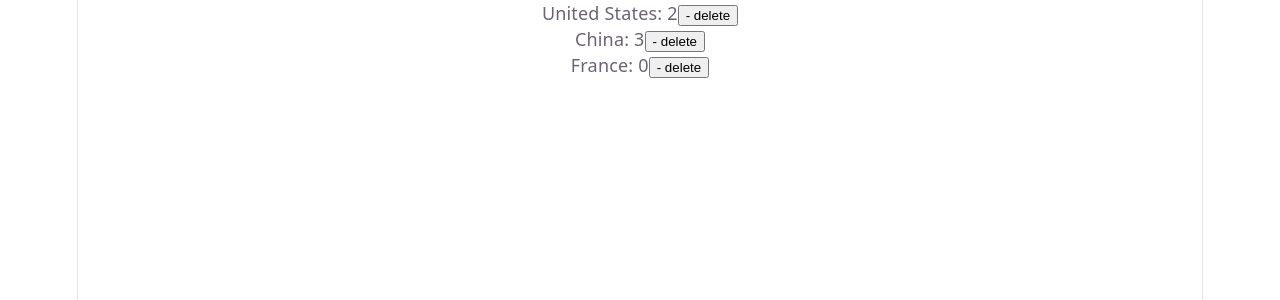
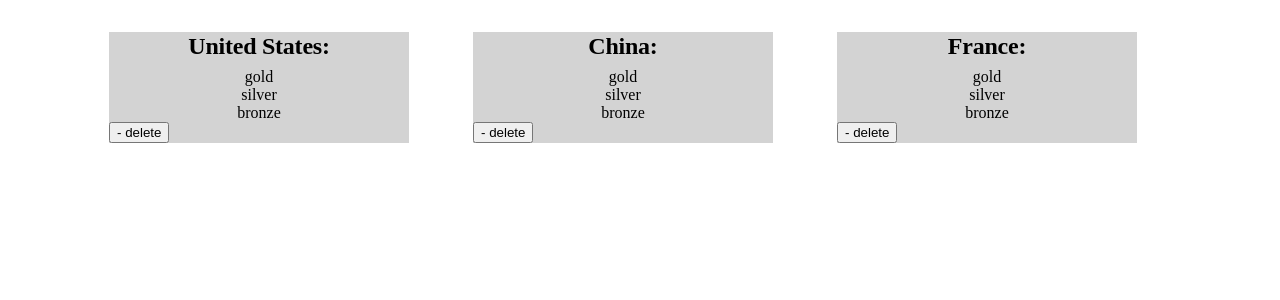
Before and after one commit to tmalasuk/medals, a React (Vite) app: page / in a window 1280 px wide. Shown: the top 300 px of the page. Built offline with nearby package versions, Linux system fonts and the light colour scheme.

Commit message:
Assignment 3

```diff
--- a/src/App.css
+++ b/src/App.css
@@ -1,184 +1,15 @@
-.counter {
-  font-size: 16px;
-  padding: 5px 10px;
-  border-radius: 5px;
-  color: var(--accent);
-  background: var(--accent-bg);
-  border: 2px solid transparent;
-  transition: border-color 0.3s;
-  margin-bottom: 24px;
-
-  &:hover {
-    border-color: var(--accent-border);
-  }
-  &:focus-visible {
-    outline: 2px solid var(--accent);
-    outline-offset: 2px;
-  }
+.countries{
+  display: flex;
+  margin: 0 auto;
 }
 
-.hero {
-  position: relative;
-
-  .base,
-  .framework,
-  .vite {
-    inset-inline: 0;
-    margin: 0 auto;
-  }
-
-  .base {
-    width: 170px;
-    position: relative;
-    z-index: 0;
-  }
-
-  .framework,
-  .vite {
-    position: absolute;
-  }
-
-  .framework {
-    z-index: 1;
-    top: 34px;
-    height: 28px;
-    transform: perspective(2000px) rotateZ(300deg) rotateX(44deg) rotateY(39deg)
-      scale(1.4);
-  }
-
-  .vite {
-    z-index: 0;
-    top: 107px;
-    height: 26px;
-    width: auto;
-    transform: perspective(2000px) rotateZ(300deg) rotateX(40deg) rotateY(39deg)
-      scale(0.8);
-  }
+.country{
+  background-color:lightgrey;
+  margin: 2rem;
+  min-width: 300px;
 }
 
-#center {
-  display: flex;
-  flex-direction: column;
-  gap: 25px;
-  place-content: center;
-  place-items: center;
-  flex-grow: 1;
-
-  @media (max-width: 1024px) {
-    padding: 32px 20px 24px;
-    gap: 18px;
-  }
+button{
+  display: block;
+  margin-top: auto;
 }
-
-#next-steps {
-  display: flex;
-  border-top: 1px solid var(--border);
-  text-align: left;
-
-  & > div {
-    flex: 1 1 0;
-    padding: 32px;
-    @media (max-width: 1024px) {
-      padding: 24px 20px;
-    }
-  }
-
-  .icon {
-    margin-bottom: 16px;
-    width: 22px;
-    height: 22px;
-  }
-
-  @media (max-width: 1024px) {
-    flex-direction: column;
-    text-align: center;
-  }
-}
-
-#docs {
-  border-right: 1px solid var(--border);
-
-  @media (max-width: 1024px) {
-    border-right: none;
-    border-bottom: 1px solid var(--border);
-  }
-}
-
-#next-steps ul {
-  list-style: none;
-  padding: 0;
-  display: flex;
-  gap: 8px;
-  margin: 32px 0 0;
-
-  .logo {
-    height: 18px;
-  }
-
-  a {
-    color: var(--text-h);
-    font-size: 16px;
-    border-radius: 6px;
-    background: var(--social-bg);
-    display: flex;
-    padding: 6px 12px;
-    align-items: center;
-    gap: 8px;
-    text-decoration: none;
-    transition: box-shadow 0.3s;
-
-    &:hover {
-      box-shadow: var(--shadow);
-    }
-    .button-icon {
-      height: 18px;
-      width: 18px;
-    }
-  }
-
-  @media (max-width: 1024px) {
-    margin-top: 20px;
-    flex-wrap: wrap;
-    justify-content: center;
-
-    li {
-      flex: 1 1 calc(50% - 8px);
-    }
-
-    a {
-      width: 100%;
-      justify-content: center;
-      box-sizing: border-box;
-    }
-  }
-}
-
-#spacer {
-  height: 88px;
-  border-top: 1px solid var(--border);
-  @media (max-width: 1024px) {
-    height: 48px;
-  }
-}
-
-.ticks {
-  position: relative;
-  width: 100%;
-
-  &::before,
-  &::after {
-    content: '';
-    position: absolute;
-    top: -4.5px;
-    border: 5px solid transparent;
-  }
-
-  &::before {
-    left: 0;
-    border-left-color: var(--border);
-  }
-  &::after {
-    right: 0;
-    border-right-color: var(--border);
-  }
-}
--- a/src/App.jsx
+++ b/src/App.jsx
@@ -1,4 +1,5 @@
 import { useState } from 'react'
+import { useRef } from "react";
 import reactLogo from './assets/react.svg'
 import viteLogo from './assets/vite.svg'
 import heroImg from './assets/hero.png'
@@ -12,17 +13,23 @@ function App() {
     { id: 3, name: 'France', gold: 0 },
   ])
 
+  const medals = useRef([
+    { id: 1, name: "gold" },
+    { id: 2, name: "silver" },
+    { id: 3, name: "bronze" },
+  ]);
+
   function handleDelete(countryID) {
     setCountries(countries.filter((c) => c.id !== countryID));
   }
 
 
   return (
-    <>
+    <div class="countries">
       {countries.map((country) => (
-        <Country key={country.id} id={country.id} name={country.name} gold={country.gold} onDelete={handleDelete} />
+        <Country key={country.id} id={country.id} name={country.name} gold={country.gold} onDelete={handleDelete} medals={medals.current}/>
       ))}
-    </>
+    </div>
   )
 }
 
--- a/src/components/Country.jsx
+++ b/src/components/Country.jsx
@@ -1,5 +1,14 @@
+
+import Medal from "./Medal";
 
 export default function Country(props) {
 
-    return <div>{props.name}: {props.gold}<button onClick={()=> props.onDelete(props.id)}> - delete </button></div>;
+
+    return <div class="country">
+    <h2>{props.name}:</h2>
+    {props.medals.map((medal) => (
+        <Medal key={medal.id} medal={medal}/>
+      ))}
+    <button onClick={()=> props.onDelete(props.id)}> - delete </button>
+    </div>;
 }
--- /dev/null
+++ b/src/components/Medal.jsx
@@ -0,0 +1,5 @@
+
+export default function Medal(props) {
+
+    return <p>{props.medal.name}</p>
+}
--- a/src/index.css
+++ b/src/index.css
@@ -1,53 +1,5 @@
 :root {
-  --text: #6b6375;
-  --text-h: #08060d;
-  --bg: #fff;
-  --border: #e5e4e7;
-  --code-bg: #f4f3ec;
-  --accent: #aa3bff;
-  --accent-bg: rgba(170, 59, 255, 0.1);
-  --accent-border: rgba(170, 59, 255, 0.5);
-  --social-bg: rgba(244, 243, 236, 0.5);
-  --shadow:
-    rgba(0, 0, 0, 0.1) 0 10px 15px -3px, rgba(0, 0, 0, 0.05) 0 4px 6px -2px;
 
-  --sans: system-ui, 'Segoe UI', Roboto, sans-serif;
-  --heading: system-ui, 'Segoe UI', Roboto, sans-serif;
-  --mono: ui-monospace, Consolas, monospace;
-
-  font: 18px/145% var(--sans);
-  letter-spacing: 0.18px;
-  color-scheme: light dark;
-  color: var(--text);
-  background: var(--bg);
-  font-synthesis: none;
-  text-rendering: optimizeLegibility;
-  -webkit-font-smoothing: antialiased;
-  -moz-osx-font-smoothing: grayscale;
-
-  @media (max-width: 1024px) {
-    font-size: 16px;
-  }
-}
-
-@media (prefers-color-scheme: dark) {
-  :root {
-    --text: #9ca3af;
-    --text-h: #f3f4f6;
-    --bg: #16171d;
-    --border: #2e303a;
-    --code-bg: #1f2028;
-    --accent: #c084fc;
-    --accent-bg: rgba(192, 132, 252, 0.15);
-    --accent-border: rgba(192, 132, 252, 0.5);
-    --social-bg: rgba(47, 48, 58, 0.5);
-    --shadow:
-      rgba(0, 0, 0, 0.4) 0 10px 15px -3px, rgba(0, 0, 0, 0.25) 0 4px 6px -2px;
-  }
-
-  #social .button-icon {
-    filter: invert(1) brightness(2);
-  }
 }
 
 body {
@@ -61,27 +13,9 @@ body {
   text-align: center;
   border-inline: 1px solid var(--border);
   min-height: 100svh;
-  display: flex;
-  flex-direction: column;
   box-sizing: border-box;
 }
 
-h1,
-h2 {
-  font-family: var(--heading);
-  font-weight: 500;
-  color: var(--text-h);
-}
-
-h1 {
-  font-size: 56px;
-  letter-spacing: -1.68px;
-  margin: 32px 0;
-  @media (max-width: 1024px) {
-    font-size: 36px;
-    margin: 20px 0;
-  }
-}
 h2 {
   font-size: 24px;
   line-height: 118%;
```
